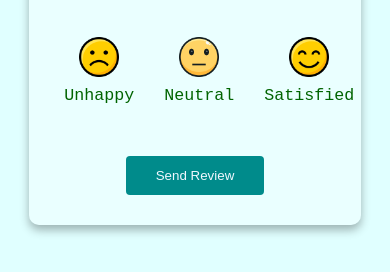
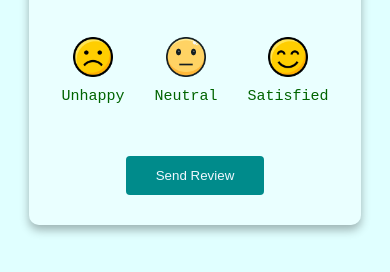
Before and after one commit to tobeblast/feedback-ui, a plain HTML site: page index.html in a window 390 px wide. Shown: the part 344-616 px from the top of the page. Drawn offline with Linux system fonts and the light colour scheme.

Commit message:
Adjustment of rating

```diff
--- a/styles.css
+++ b/styles.css
@@ -33,6 +33,8 @@ body {
 .ratings-container {
   display: flex;
   padding: 20px 0;
+  justify-content: center;
+  align-items: center;
 }
 
 .rating {
@@ -76,3 +78,13 @@ p {
 .btn:active {
   transform: scale(0.96);
 }
+
+@media (max-width: 500px) {
+  .rating img {
+    width: 40px;
+  }
+
+  .rating small {
+    font-size: 15px;
+  }
+}
```
